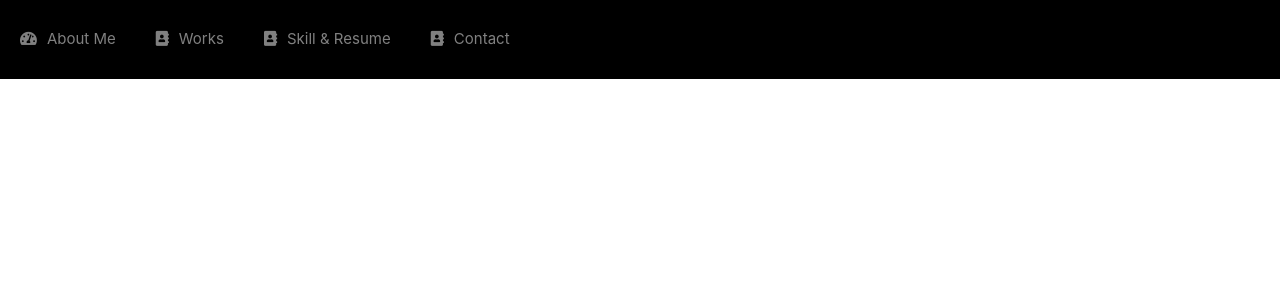
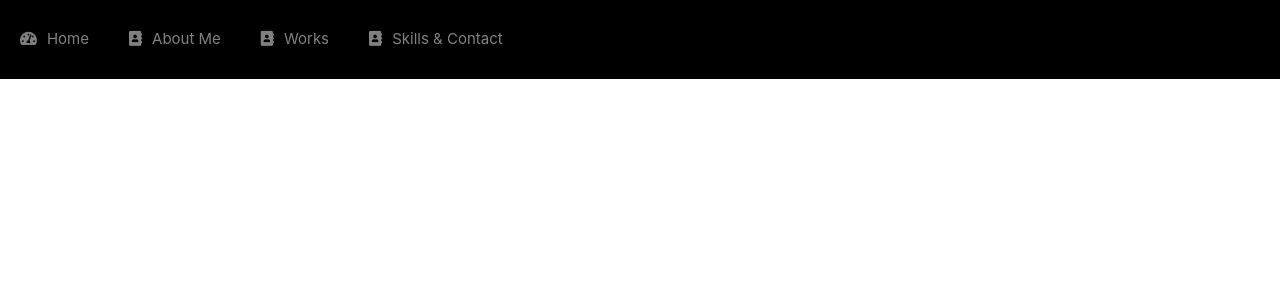
Before and after one commit to Chimoha31/Portfolio, a React (Create React App) app: page / in a window 1280 px wide. Shown: the top 300 px of the page. Built offline with nearby package versions, Linux system fonts and the light colour scheme; a web font is replaced by a local one.

Commit message:
Installed Material ui

```diff
--- a/package.json
+++ b/package.json
@@ -3,6 +3,11 @@
   "version": "0.1.0",
   "private": true,
   "dependencies": {
+    "@emotion/react": "^11.8.2",
+    "@emotion/styled": "^11.8.1",
+    "@material-ui/core": "^4.12.3",
+    "@mui/icons-material": "^5.5.1",
+    "@mui/material": "^5.5.2",
     "@testing-library/jest-dom": "^5.16.3",
     "@testing-library/react": "^12.1.4",
     "@testing-library/user-event": "^13.5.0",
--- a/src/components/NavBar/NavBar.jsx
+++ b/src/components/NavBar/NavBar.jsx
@@ -28,28 +28,28 @@ function NavBar() {
 
      {/* <Link>に直すこと */}
           <li className="nav-item active">
-            <Link className="nav-link" to="/aboutme">
+            <Link className="nav-link" to="/">
               <i className="fas fa-tachometer-alt"></i>
+              Home
+            </Link>
+          </li>
+          <li className="nav-item active">
+            <Link to="/aboutme" className="nav-link">
+              <i className="fas fa-address-book"></i>
               About Me
             </Link>
           </li>
           <li className="nav-item active">
-            <a className="nav-link">
+            <Link to="/" className="nav-link">
               <i className="fas fa-address-book"></i>
               Works
-            </a>
+            </Link>
           </li>
           <li className="nav-item active">
-            <a className="nav-link">
+            <Link to="/" className="nav-link">
               <i className="fas fa-address-book"></i>
-              Skill & Resume
-            </a>
-          </li>
-          <li className="nav-item active">
-            <a className="nav-link">
-              <i className="fas fa-address-book"></i>
-              Contact
-            </a>
+              Skills & Contact
+            </Link>
           </li>
         </ul>
       </div>
```
Also changed, not shown: 1 other file (tests, documents, lock files or other folders).
